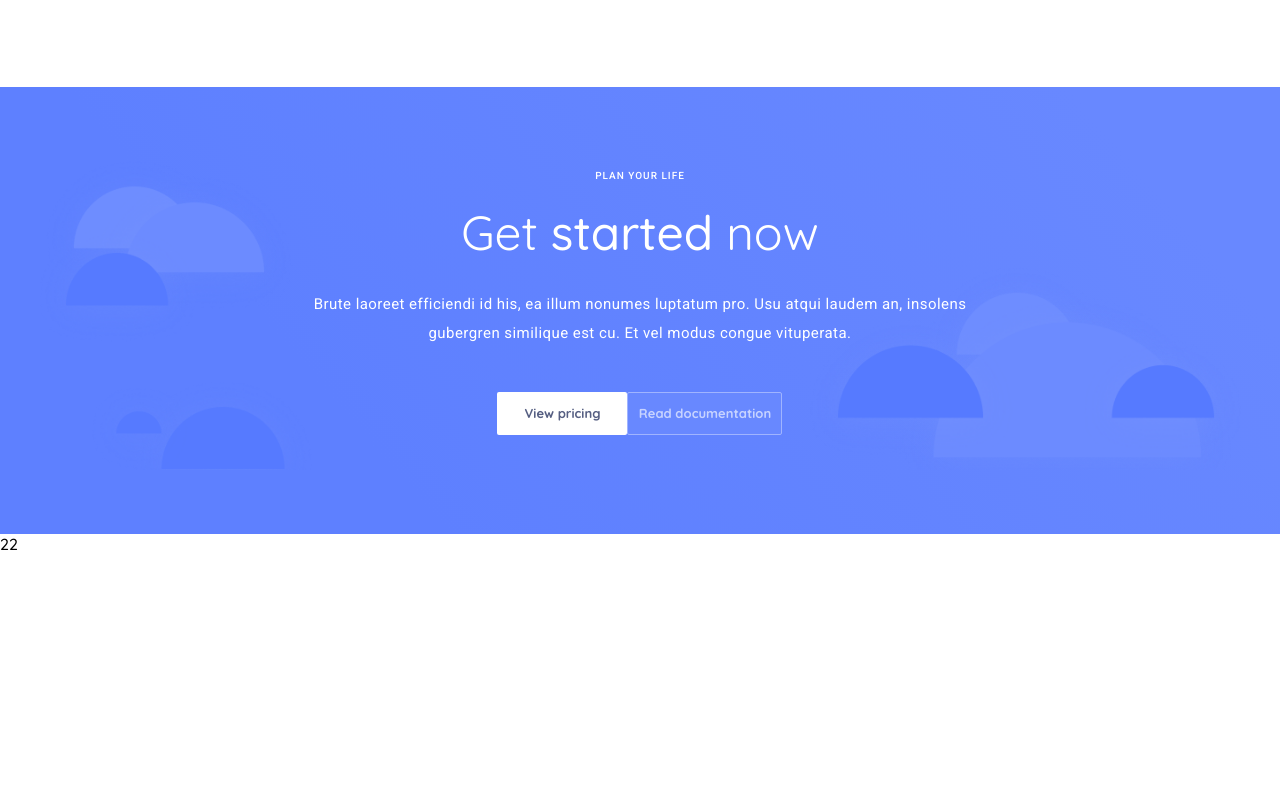
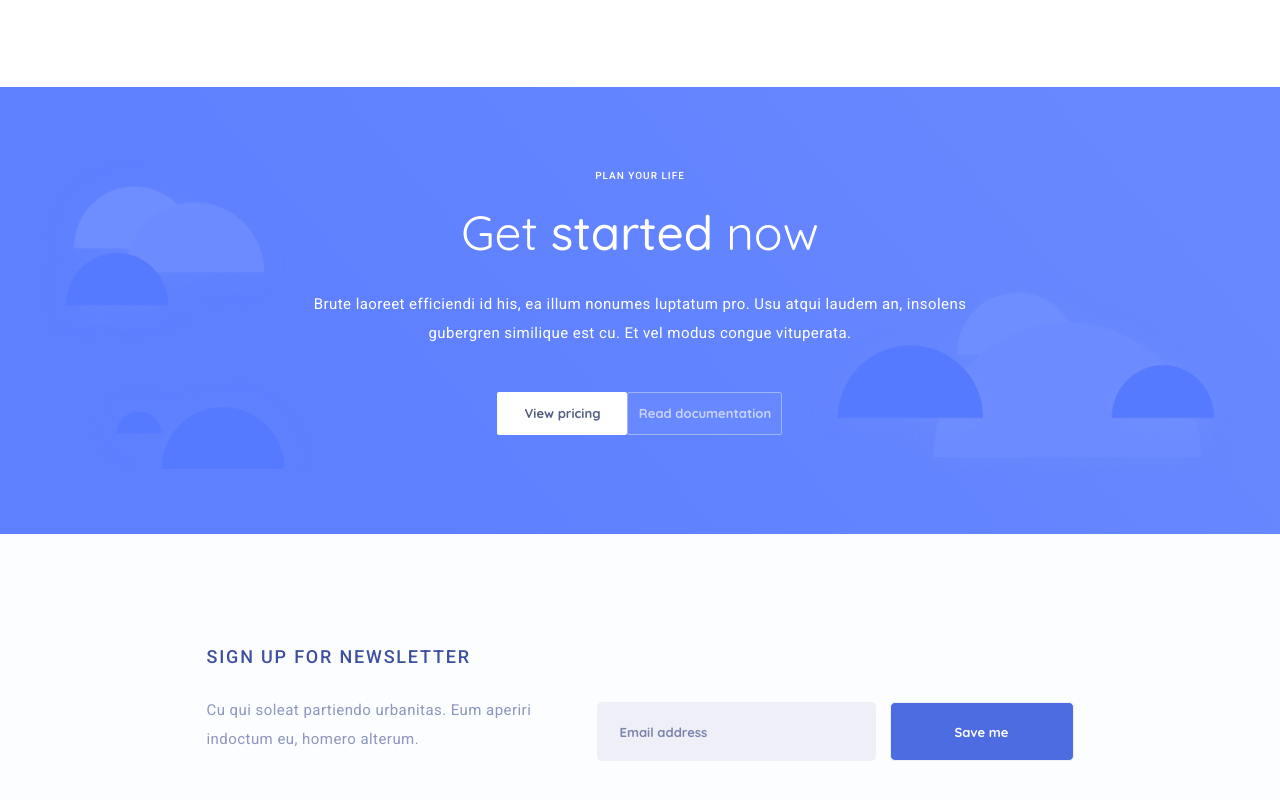
Before and after one commit to DuremarDuremar/Site00, a React (Create React App) app: page / in a window 1280 px wide. Shown: the part 4843-5643 px from the top of the page. Before the commit the page ends 5397 px from the top, so only its background shows below. Built offline with nearby package versions, Linux system fonts and the light colour scheme.

Commit message:
newsLetter

```diff
--- a/src/App.jsx
+++ b/src/App.jsx
@@ -80,7 +80,7 @@ const App = () => {
         <Quotes res900={res900} res450={res450} />
         <Faq res900={res900} />
         <Started res450={res450} />
-        <NewsLetter />
+        <NewsLetter sub={sub} setSub={setSub} />
       </All>
     </>
   );
--- a/src/bloks/Hero.jsx
+++ b/src/bloks/Hero.jsx
@@ -14,7 +14,6 @@ const Wrapper = styled.div`
 const Content = styled.div`
   max-width: 603px;
   margin: 0px auto;
-  padding: 92px 10px 0;
   padding: ${(props) => (props.logoImg ? "112px 10px 0" : "92px 10px 0")};
 `;
 
--- a/src/bloks/NewsLetter.jsx
+++ b/src/bloks/NewsLetter.jsx
@@ -1,13 +1,26 @@
 import React from "react";
 import styled from "styled-components";
+import SliderForm from "../components/Form";
 
-const Wrapper = styled.div``;
-const Content = styled.div``;
+const Wrapper = styled.div`
+  background: #fcfdff;
+  min-height: 332px;
+  display: flex;
+  flex-direction: column;
+  justify-content: center;
+  align-items: center;
+`;
+const Content = styled.div`
+  width: 887px;
+  min-height: 95px;
+`;
 
-const NewsLetter = () => {
+const NewsLetter = ({ sub, setSub }) => {
   return (
     <Wrapper>
-      <Content>22</Content>
+      <Content>
+        <SliderForm letter sub={sub} setSub={setSub}></SliderForm>
+      </Content>
     </Wrapper>
   );
 };
--- a/src/components/Form.js
+++ b/src/components/Form.js
@@ -7,20 +7,23 @@ import styled from "styled-components";
 const FormWrapper = styled.div`
   position: relative;
   display: flex;
-  flex-direction: column;
+  flex-direction: ${(props) => (props.letter ? "row" : "column")};
   align-items: center;
+  justify-content: space-between;
   padding: 20px 10px;
+  width: ${(props) => props.letter && "100%"};
   min-height: ${(props) => !props.res600 && "300px"};
 `;
 const Form = styled.form`
   display: flex;
   height: 59px;
   margin-top: 5vw;
-  display: ${(props) => (props.res600 ? "flex" : "block")};
+  display: ${(props) => (props.res600 || props.letter ? "flex" : "block")};
 
   input {
     height: 59px;
-    width: ${(props) => (props.res600 ? "279px" : "calc(170px + 20vw)")};
+    width: ${(props) =>
+      props.res600 || props.letter ? "279px" : "calc(170px + 20vw)"};
     outline: none;
     border: none;
     background-color: #efeff7;
@@ -38,7 +41,7 @@ const Form = styled.form`
     color: #7a85ad;
   }
   button {
-    margin-top: ${(props) => !props.res600 && "12px"};
+    margin-top: ${(props) => !props.res600 && !props.letter && "12px"};
   }
 `;
 const Alert = styled.div`
@@ -94,7 +97,7 @@ const Errors = styled.div`
     color: red;
   }
 `;
-const SliderForm = ({ res600, sub, setSub }) => {
+const SliderForm = ({ res600, sub, setSub, letter }) => {
   const [form, setForm] = useState("");
 
   const { register, handleSubmit, errors } = useForm();
@@ -106,8 +109,14 @@ const SliderForm = ({ res600, sub, setSub }) => {
   };
 
   return (
-    <FormWrapper res600={res600}>
-      <TitleText maxWidthP="300px">
+    <FormWrapper res600={res600} letter={letter}>
+      <TitleText
+        maxWidthP={letter ? "330px" : "300px"}
+        textAlignP={letter && "left"}
+        textAlignh4={letter && "left"}
+        fontSizeh4="18px"
+        lineHeighth4="22px"
+      >
         <h4>Sign up for newsletter</h4>
         <p>
           Cu qui soleat partiendo urbanitas. Eum aperiri indoctum eu, homero
@@ -115,7 +124,7 @@ const SliderForm = ({ res600, sub, setSub }) => {
         </p>
       </TitleText>
 
-      <Form res600={res600} onSubmit={handleSubmit(OnSubmit)}>
+      <Form res600={res600} letter={letter} onSubmit={handleSubmit(OnSubmit)}>
         <input
           name="email"
           type="email"
--- a/src/components/TitleText.js
+++ b/src/components/TitleText.js
@@ -6,8 +6,8 @@ const StyledTitleText = styled.div`
     font-family: Roboto;
     font-style: normal;
     font-weight: 500;
-    font-size: 10px;
-    line-height: 12px;
+    font-size: ${(props) => props.fontSizeh4 || "10px"};
+    line-height: ${(props) => props.lineHeighth4 || "12px"};
     letter-spacing: 0.1em;
     text-transform: uppercase;
     color: ${(props) => props.colorh4 || "#3d4f9f"};
```
